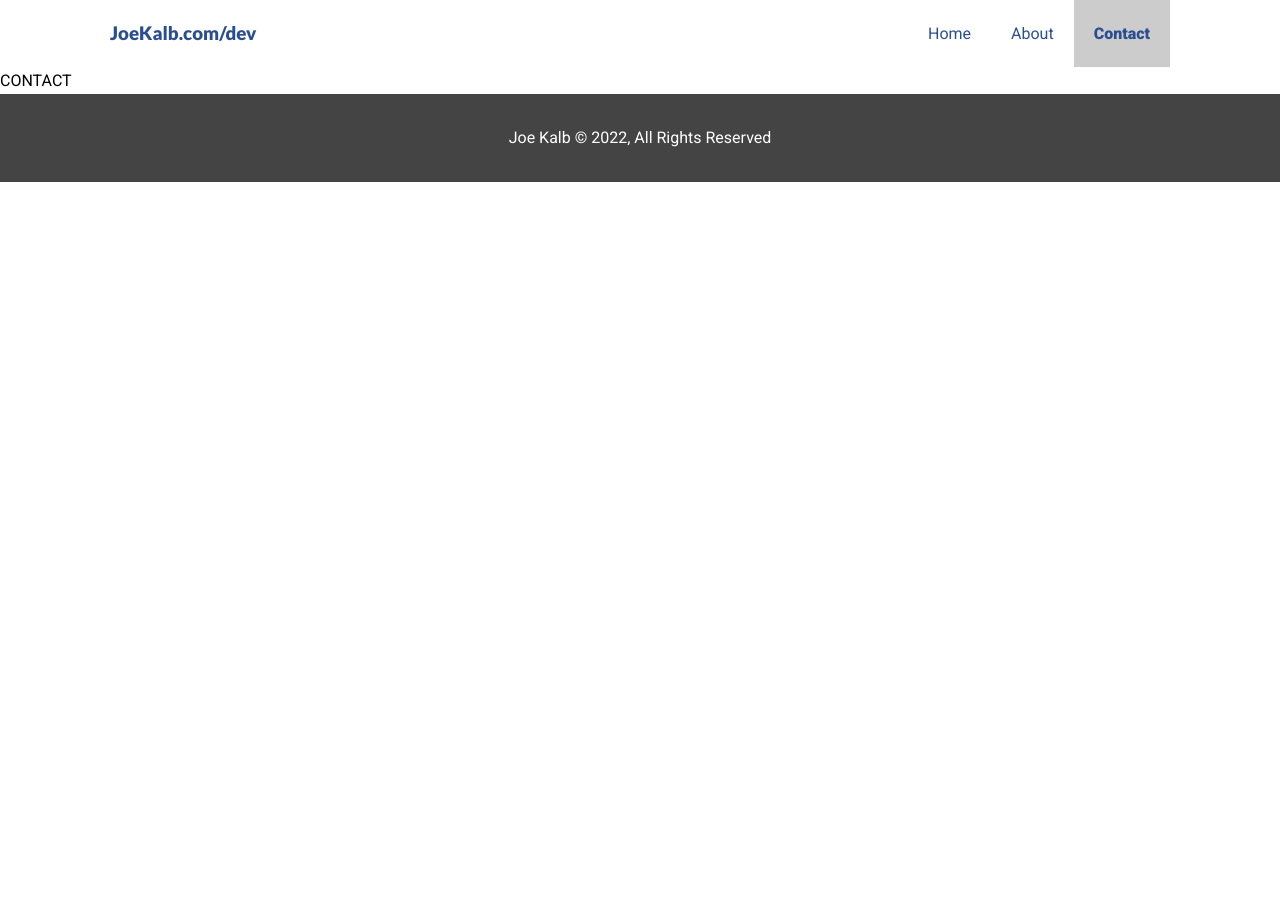
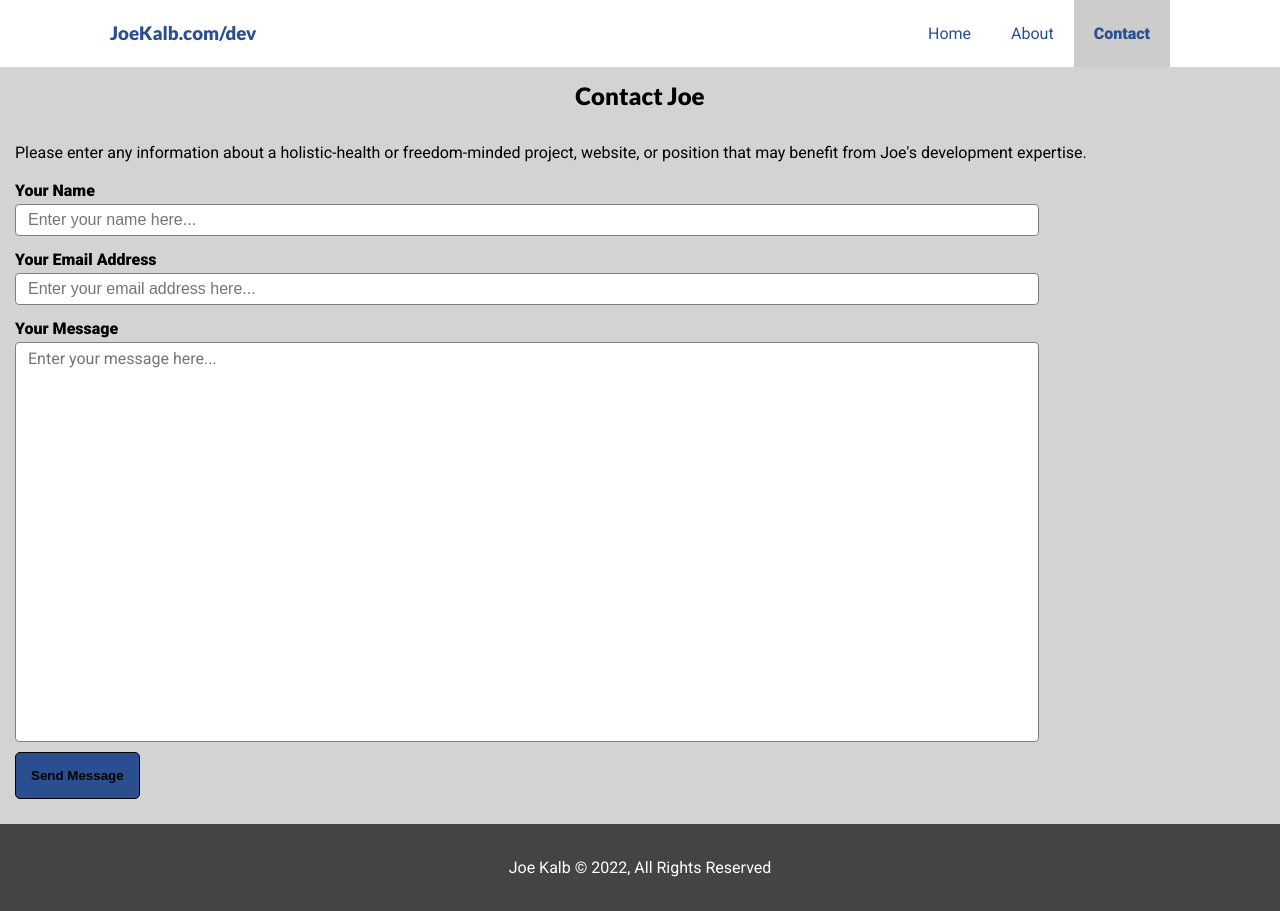
Before and after one commit to kalbifornia/swflholistic-python, a Flask app: page /dev/contact.html in a window 1280 px wide. Before the commit the page ends 182 px from the top, so only its background shows below. Run offline with Flask 2, Linux system fonts and the light colour scheme; parts of the project's set-up code (start-up, migrations or seed data) failed here and were passed over.

Commit message:
Updates/improvements to actually send contact emails

```diff
--- a/app.py
+++ b/app.py
@@ -10,6 +10,14 @@ import traceback
 import werkzeug
 import smtplib
 from smtplib import SMTPException
+from sendgrid import SendGridAPIClient
+from sendgrid.helpers.mail import Mail
+
+required_env_vars = ["SENDGRID_API_KEY","SQLALCHEMY_DATABASE_URI","SENDGRID_FROM_EMAIL","SENDGRID_TO_EMAILS"]
+for env_var in required_env_vars:
+    env_val = os.environ.get(env_var)
+    if env_val == None:
+        raise Exception("Required env var {env_var} not set".format(env_var=env_var))
 
 app = Flask(__name__)
 app.jinja_env.add_extension('jinja2.ext.do')
@@ -25,20 +33,25 @@ from models import Area as AreaModel
 
 
 def send_success_email(payload):
-    sender = 'from@fromdomain.com'
-    receivers = ['joekalb@protonmail.com']
+    sender = os.environ.get("SENDGRID_FROM_EMAIL")
+    receivers = os.environ.get("SENDGRID_TO_EMAILS").split(",")
+    subject = 'Holistic Resource added to directory'
+    html_content = """Holistic resource added to directory, please confirm via your PythonAnywhere database account.
 
-    message = """From: From Person <from@fromdomain.com>
-To: Joe Kalb <joekalb@protonmail.com>
-Subject: SMTP e-mail test
-
-This is a test e-mail message.
-"""
-
+    {payload}
+    """.format(payload=payload)
+    message = Mail(
+        from_email=sender,
+        to_emails=receivers,
+        subject=subject,
+        html_content=html_content)
     try:
-        smtpObj = smtplib.SMTP('localhost')
-        smtpObj.sendmail(sender,receivers,message)
-        print("Successfully sent email")
+        sg = SendGridAPIClient(os.environ.get('SENDGRID_API_KEY'))
+        response = sg.send(message)
+        print("Responses for holistic resource added-to-directory email...")
+        print(response.status_code)
+        print(response.body)
+        print(response.headers)
     except Exception:
         traceback.print_exc()
         print("Error: unable to send email")
@@ -170,6 +183,64 @@ def dev_about_page():
 def dev_contact_page():
     return render_template("dev/contact.html")
 
+@app.route("/dev/sendContactEmail", methods = ['POST'])
+def dev_send_contact_email_page():
+    try:
+        print("\r\n\r\n\r\n\r\n")
+        print("Before get_json(), request is: {request}".format(request=request))
+        input_payload = request.get_json()
+
+        print("Loaded input_payload {input_payload}".format(input_payload=input_payload))
+
+        name = None
+        email = None
+        message = None
+
+        try:
+            name = input_payload["name"]
+            email = input_payload["email"]
+            message = input_payload["message"]
+
+        except KeyError as ke:
+            error_j = {"status":"error","error_message":"Missing required field {key}".format(key=ke)}
+            return json.dumps(error_j),500,{'Content-Type': 'application/json'}
+
+        subject = "Message from {name} on JoeKalb.com/dev".format(name=name)
+        html_message =  subject + "<br /><br />From Email: " + email + "<br /><br />" + message
+        email_message = Mail(
+            from_email=os.environ.get("SENDGRID_FROM_EMAIL"),
+            to_emails=os.environ.get("SENDGRID_TO_EMAILS").split(","),
+            subject="Message from {name} on JoeKalb.com/dev".format(name=name),
+            html_content=html_message)
+
+        sg = SendGridAPIClient(os.environ.get('SENDGRID_API_KEY'))
+        response = sg.send(email_message)
+        print("Responses for sending contact email for JoeKalb.com/dev...")
+        print(response.status_code)
+        print(response.body)
+        print(response.headers)
+        success_j = j = {
+            "status": "success"
+        }
+        return json.dumps(success_j),200,{'Content-Type': 'application/json'}
+
+    except werkzeug.exceptions.BadRequest as br:
+        traceback.print_exc()
+        error_j = {
+            "status":"error",
+            "error_message":str(br)
+        }
+        return json.dumps(error_j),400,{'Content-Type': 'application/json'}
+
+    except Exception as ex:
+        traceback.print_exc()
+        error_message = "Could not send contact email. Technical reason: {reason}".format(reason=str(ex))
+        error_j = {
+            "status":"error",
+            "error_message":error_message
+        }
+        return json.dumps(error_j),500,{'Content-Type': 'application/json'}
+    return
 @app.route("/holistic")
 def holistic_home_page_redirect():
     return redirect("/holistic/");
--- a/requirements.txt
+++ b/requirements.txt
@@ -4,3 +4,4 @@ Flask-GraphQL>=2.0.1
 Flask>=2.1.2
 flask_sqlalchemy>=2.5.1
 mysqlclient>=2.1.0
+sendgrid
--- a/static/css/joekalbcom_style.css
+++ b/static/css/joekalbcom_style.css
@@ -2,6 +2,7 @@
 :root {
   --jk-light-blue: #00a5e3;
   --jk-dark-blue: #2a4e90;
+  --jk-dark-blue-pressed: #204482;
   --jk-green: #9ccb3c;
   --jk-light-gray: lightgray;
   --navbar-height: 120px;
@@ -479,8 +480,75 @@ div.div-content {
   }
 }
 
+.center {
+  text-align: center;
+}
+
 .div-experience-heading {
   text-align: center;
+}
+
+.div-experience-content {
+  margin-bottom: 40px;
+}
+
+.div-contact-form-entry {
+  margin-bottom: 10px;
+  margin-top: 10px;
+}
+
+.label-contact-form-entry {
+  display: block;
+  font-weight: 700;
+}
+
+.label-contact-input {
+  display: block;
+}
+
+.div-contact-form-container {
+  padding: 15px;
+  background-color: var(--jk-light-gray);
+}
+
+.contact-input {
+  width: 80vw;
+  padding: 6px 12px;
+  border-radius: 4px;
+  border-width: 1px;
+  border-color: gray;
+  border-style: solid;
+  resize: none;
+  font-size: 16px;
+}
+
+.textarea-contact-form-entry {
+  display: block;
+  height: 50vh;
+  width: 80vw;
+  padding: 6px 12px;
+  border-radius: 4px;
+  border-width: 1px;
+  border-color: gray;
+  border-style: solid;
+  resize: none;
+  font-size: 16px;
+  font-family: var(--body-font);
+}
+
+button.button-contact-form-entry {
+  text-align: center;
+  padding: 15px;
+  border-radius: 5px;
+  border-style: solid;
+  border-width: 1px;
+  cursor: pointer;
+  background-color: var(--jk-dark-blue);
+  font-weight: 700;
+}
+
+button.button-contact-form-entry:active {
+  background-color: var(--jk-dark-blue-pressed);
 }
 
 /* Footer */
--- a/templates/dev/contact.html
+++ b/templates/dev/contact.html
@@ -6,5 +6,106 @@
 <script>
   $('#a-contact').addClass("current");
 </script>
-CONTACT
+
+<div class="div-contact-form-container" id="div-contact-form">
+  <h1 class="center">Contact Joe</h1>
+  <p>Please enter any information about a holistic-health or freedom-minded project, website, or position that may benefit from Joe's development expertise.</p>
+
+  <div class="div-contact-form-entry">
+    <label for="input-sender-name" class="label-contact-form-entry">Your Name</label>
+    <input class="contact-input" id="input-sender-name" placeholder="Enter your name here..."></input>
+  </div>
+
+  <div class="div-contact-form-entry">
+    <label for="input-sender-email" class="label-contact-form-entry">Your Email Address</label>
+    <input class="contact-input" id="input-sender-email" placeholder="Enter your email address here..."/>
+  </div>
+
+  <div class="div-contact-form-entry">
+    <label for="textarea-sender-message" class="label-contact-form-entry">Your Message</label>
+    <textarea type="text" id="textarea-sender-message" class="textarea-contact-form-entry" placeholder="Enter your message here..."></textarea>
+  </div>
+
+  <div class="div-contact-form-entry">
+    <button class="button-contact-form-entry" id="button-contact">
+      Send Message
+    </button>
+  </div>
+
+  <div id="div-success-details" class="invisible"></div>
+  <div id="div-error-details" class="invisible"></div>
+</div>
+
+<script>
+  function sendContactMessage() {
+    if ($('#input-sender-name').val() == "") {
+      alert("Please enter your name in the contact form.");
+      return;
+    }
+
+    var emailAddress = $('#input-sender-email').val();
+    if (emailAddress == "") {
+      alert("Please enter your email address in the contact form.");
+      return;
+    }
+
+    let regex = new RegExp("([!#-'*+/-9=?A-Z^-~-]+(\.[!#-'*+/-9=?A-Z^-~-]+)*|\"\(\[\]!#-[^-~ \t]|(\\[\t -~]))+\")@([!#-'*+/-9=?A-Z^-~-]+(\.[!#-'*+/-9=?A-Z^-~-]+)*|\[[\t -Z^-~]*])");
+    if (!regex.test(emailAddress)) {
+      alert("The entered email address (" + emailAddress + ") is not valid.");
+      return;
+    }
+
+    if ($('#textarea-sender-message').val() == "") {
+      alert("Please enter a message in the contact form.");
+      return;
+    }
+
+    sendContactEmailPayload = {
+      name: $('#input-sender-name').val(),
+      email: $('#input-sender-email').val(),
+      message: $('#textarea-sender-message').val()
+    }
+
+    sendContactEmailJSON = JSON.stringify(sendContactEmailPayload);
+    fetch("/dev/sendContactEmail", {
+      "method": "POST",
+      "headers": {"Content-Type": "application/json"},
+      "body": sendContactEmailJSON
+    })
+    .then((response) => {
+      if (response.ok) {
+        var responseJson = response.json();
+        return responseJson;
+      }
+      return Promise.reject(response);
+    })
+    .then((responseJson) => {
+      console.log(responseJson);
+      $('#div-success-details').empty();
+      $('#div-success-details').removeClass("invisible");
+      $('#div-success-details').append(`Successfully sent message to Joe's email.`);
+      $('#div-error-details').empty();
+      $('html, body').animate({
+        scrollTop: $("#div-success-details").offset().top
+      }, 1000);
+      clearOutInputFields();
+    })
+    .catch((response) => {
+      response.json().then((json) => {
+        $('#div-error-details').removeClass("invisible");
+        console.log(json["error_message"]);
+        $('#div-error-details').empty();
+        $('#div-error-details').append(`Technical error returned from server: ${json["error_message"]}<br /><br />Please report this to the developer, joekalb (at) protonmail (dot) com to look into.`);
+        return;
+      }).catch((response) => {
+        //Catching the non-JSON error response case
+        $('#div-error-details').empty();
+        $('#div-error-details').append(`Technical error returned from server. Technical note: This was NOT a JSON error response.<br /><br />Please report this to the developer, joekalb (at) protonmail (dot) com to look into.`);
+        alert("Catching the non-JSON error response case. " + response);
+      });
+    });
+  }
+
+  $('#button-contact').click(sendContactMessage);
+</script>
 {% endblock %}
--- a/templates/dev/experience.html
+++ b/templates/dev/experience.html
@@ -5,8 +5,8 @@
 {%block content %}
 <section id="section-experience">
   <div class="div-content" id="div-experience">
-    <div class="div-experience-heading" id="div-holistic-experience-heading">
-      <h1>Joe's Holistic Projects</h3>
+    <div class="div-experience-heading" id="holistic-examples">
+      <h1>Joe's Holistic Projects</h1>
     </div>
     <div class="div-experience-content" id="div-holistic-experience-content">
       <div class="slider">
@@ -84,7 +84,7 @@
     </div>
     <div class="div-experience-content" id="div-corporate-experience-content">
       <ul>
-        <li>I have over a dozen years of corporate software development experience. I've worked as an entry-level programmer, a senior dev, a team lead, and a senior architect, with many roles in between.</li>
+        <li>I have over a dozen years of corporate software development experience helping companies build out high-quality insurance systems. I've worked as an entry-level programmer, a senior dev, a team lead, and a senior architect, with many roles in between.</li>
         <li>In recent years, I have focused on integration and API development and architecture, helping my company connect with a wide variety of external partners and systems.</li>
         <li>My corporate experience has been primarily in the insurance industry, but I intend to work for a company working towards a holistic cause I believe in.</li>
         <li><a href="{{url_for('static',filename='pdf/JoeKalbMissionDrivenSoftwareEngineer.pdf')}}">See Joe's resume (PDF)</li>
```
